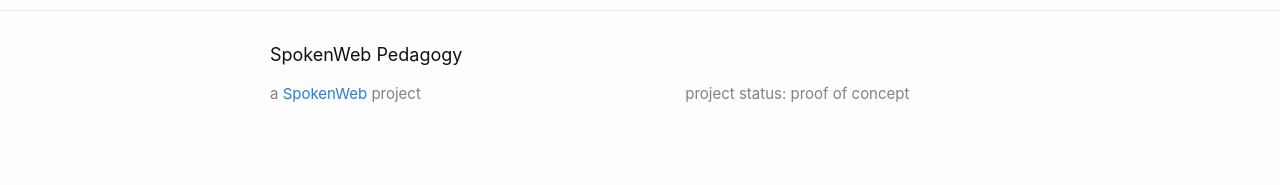
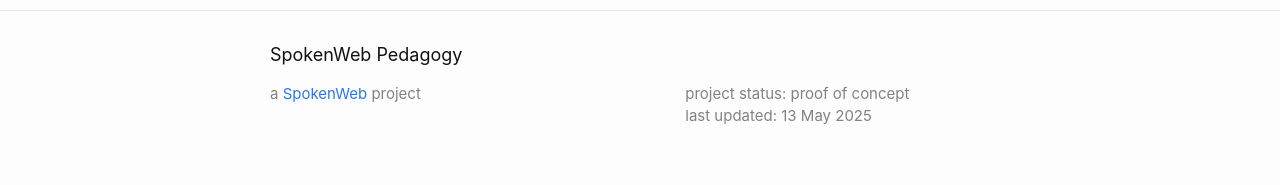
Before and after one commit to jentery/SWDemo, a Jekyll site: the page built from index.md, in a window 1280 px wide. Shown: the part 952-1137 px from the top of the page. Built offline with Jekyll 4.4.1, drawn with Linux system fonts in a browser that asks for light colours.

Commit message:
Update footer.html

```diff
--- a/_includes/footer.html
+++ b/_includes/footer.html
@@ -28,7 +28,8 @@
       </div>
 
       <div class="footer-col footer-col-3">
-        <p>project status: proof of concept</p>
+        <p>project status: proof of concept<br>
+        last updated: 13 May 2025</p>
         <!--p>{{- site.description | escape -}}</p-->
       </div>
     </div>
```
